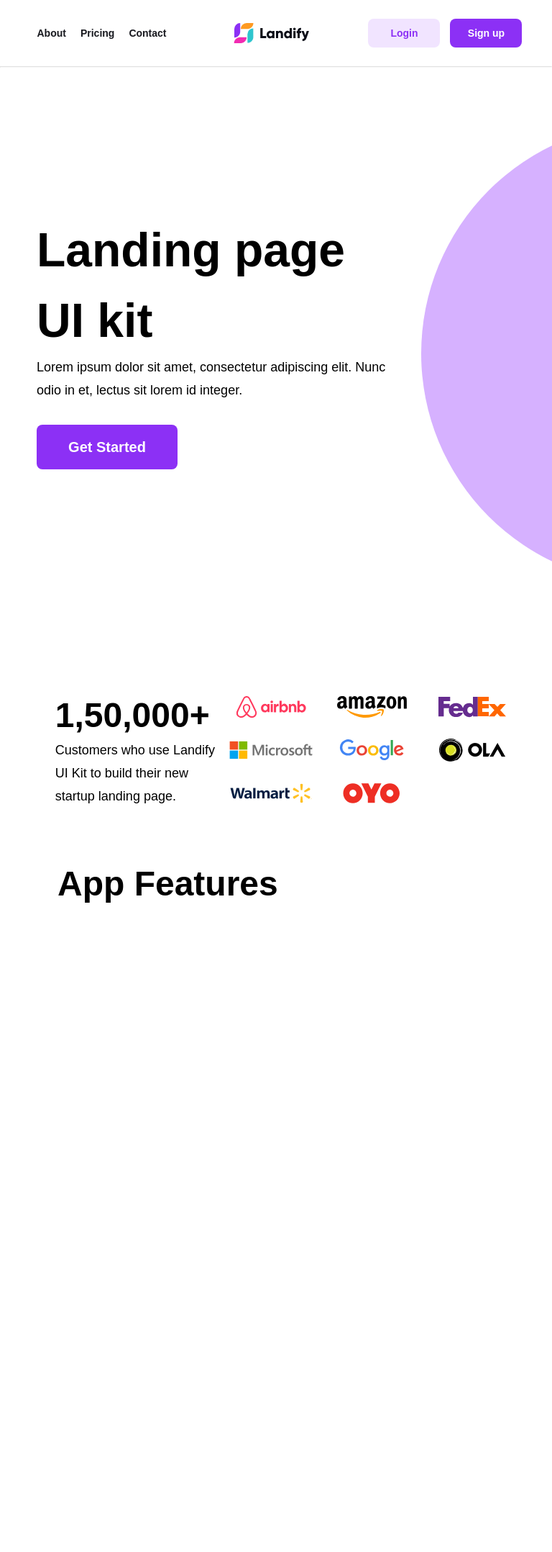
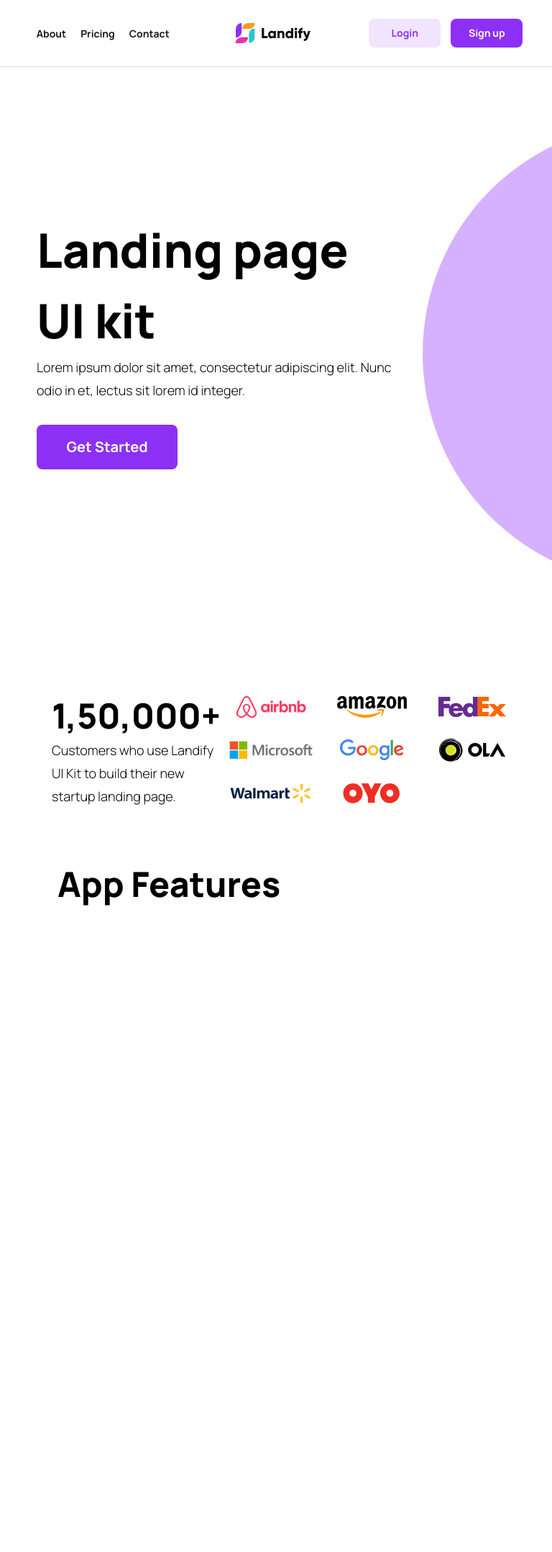
Before and after one commit to Andmontc/Landify-Page, a PHP site: page / in a window 768 px wide. Shown: the whole page at 72% size. Run offline with PHP 8.4, Linux system fonts and the light colour scheme; some web fonts are replaced.

Commit message:
Fix: Fonts

```diff
--- a/css/index.css
+++ b/css/index.css
@@ -65,6 +65,11 @@
 @media (max-width: 576px) {
   .container {
     max-width: 20rem;
+  }
+}
+@media (min-width: 577px) and (max-width: 1024px) {
+  .container {
+    max-width: 64rem;
   }
 }
 
--- a/scss/components/_general.scss
+++ b/scss/components/_general.scss
@@ -16,6 +16,10 @@
   @include display(phone) {
     max-width: rem(320);
   }
+
+  @include display (tablet) {
+    max-width: rem(1024);
+  }
 }
 
 button {
```
Also changed, not shown: assets/fonts/Manrope-Bold.woff (added), assets/fonts/Manrope-Bold.woff2 (added), assets/fonts/Manrope-ExtraBold.woff (added), assets/fonts/Manrope-ExtraBold.woff2 (added), assets/fonts/Manrope-ExtraLight.woff (added), assets/fonts/Manrope-ExtraLight.woff2 (added), assets/fonts/Manrope-Light.woff (added), assets/fonts/Manrope-Light.woff2 (added), assets/fonts/Manrope-Medium.woff (added), assets/fonts/Manrope-Medium.woff2 (added), assets/fonts/Manrope-Regular.woff (added), assets/fonts/Manrope-Regular.woff2 (added), assets/fonts/Manrope-SemiBold.woff (added), assets/fonts/Manrope-SemiBold.woff2 (added).
